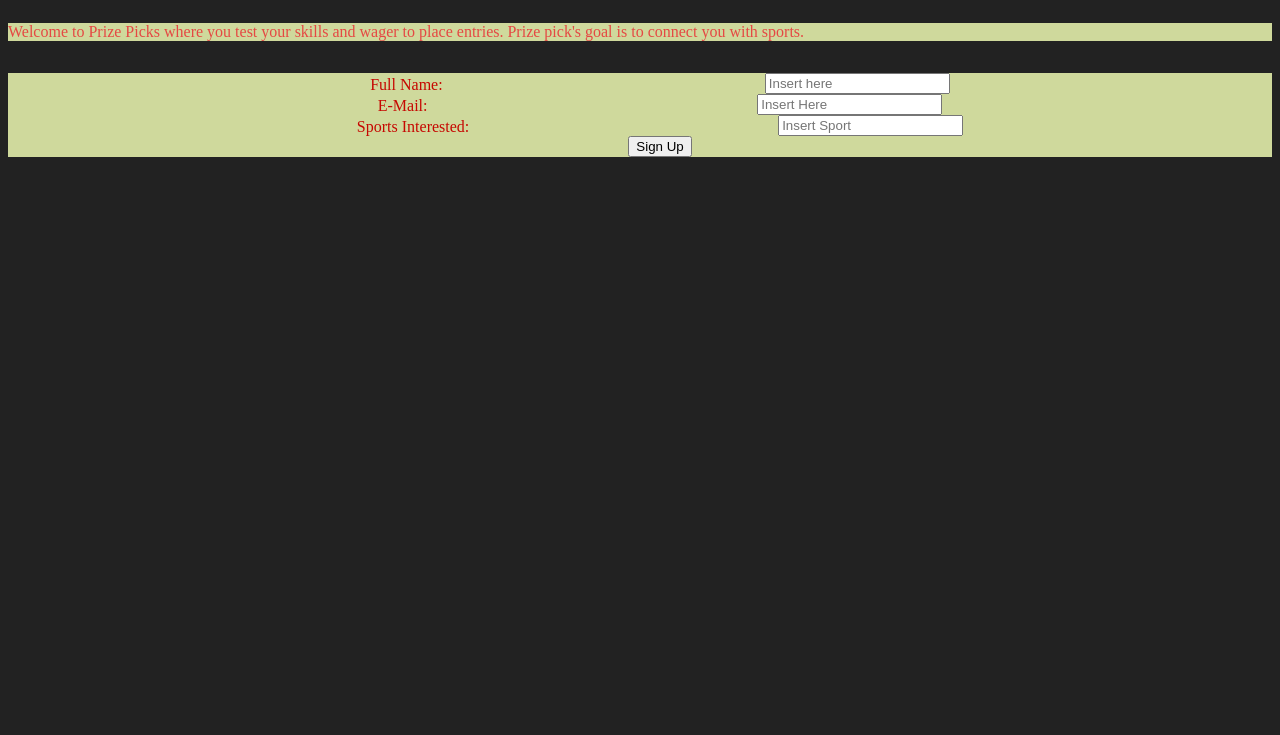
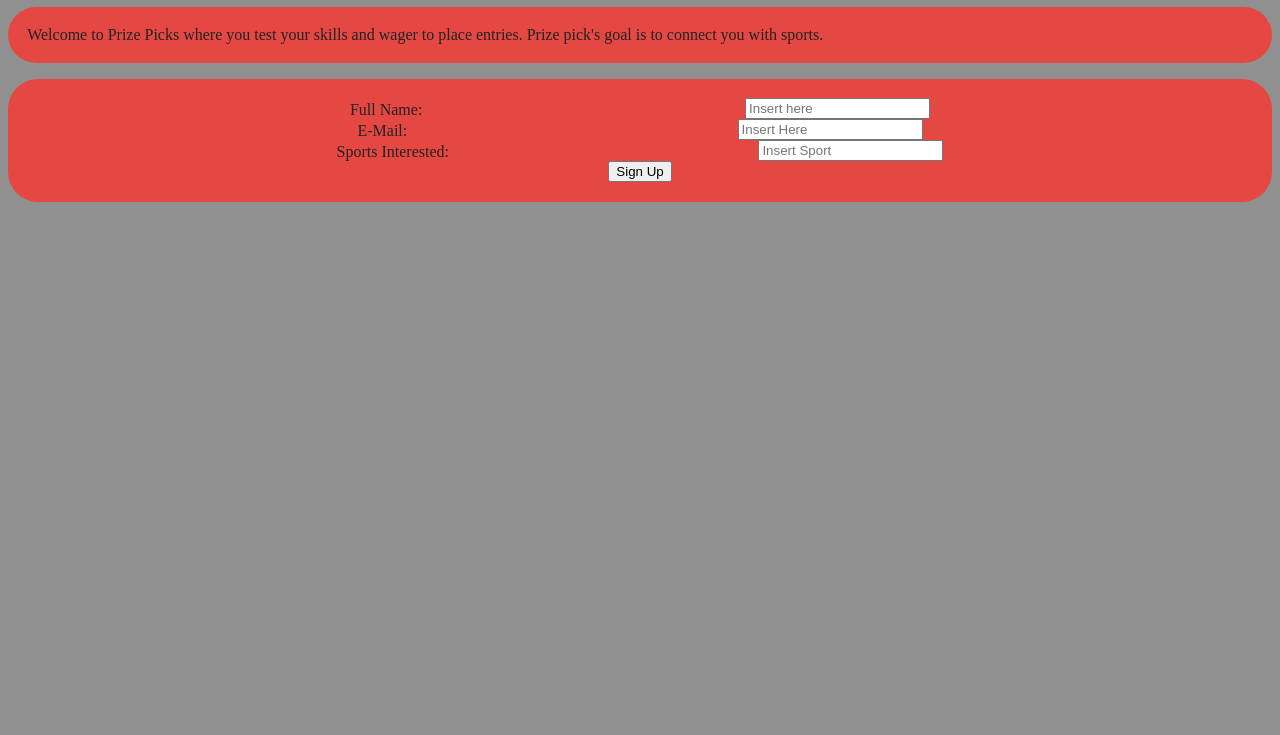
Before and after one commit to Nmohanty1/362_Project_One, a plain HTML site: page project_1/index.html in a window 1280 px wide. Shown: the part 65-800 px from the top of the page. Drawn offline with Linux system fonts and the light colour scheme.

Commit message:
Padding and border radius

```diff
--- a/project_1/assets/screen.css
+++ b/project_1/assets/screen.css
@@ -24,14 +24,15 @@ html{
   font-family: 'Didot',serif;
   font-size: 1.296em; /* 24/16 = 1.215*/
   color: #C60701;
+  border-radius: 30px;
 }
 body{
-  background:  #222;
+  background:  #909090;
 }
 h1 {
   font-size:1.575em; /*24/16 = 1.575 */
   line-height: 1.507814;
-  color: #C60701;
+  color: #222;
   text-align: center;
 
 }
@@ -46,20 +47,25 @@ form li {
   display: flex;
   align-items: flex-end;
 justify-content: space-evenly;
-color: #C60701;
+color: #222;
   /*align-items: center;*/
 }
 
 #flex{
   display: flex;
-  background-color: #CFD99C;
+  background-color: #E54843;
   /*justify-content: space-evenly; */
   flex-direction:column;
+  border-radius: 30px;
+  padding: 1.2em;
+  padding-bottom: 1.2em;
 }
 #about{
   /* Color Scheme */
-  color: #E54843;
-  background-color: #CFD99C;
+  color: #222;
+  background-color: #E54843;
+  border-radius: 30px;
+  padding:1.2em;
 }
 
 /* moving sign up button to bottom of flex*/
@@ -68,13 +74,4 @@ input[type="submit"]{
 }
 
 
-@media screen and (min-width: 820px){
-  #info{
-    display: grid;
-  }
-
-@media screen and (max-width: 520px){
-  html{
-    font-size:
-  }
 }
--- a/project_1/site.js
+++ b/project_1/site.js
@@ -20,7 +20,6 @@ function whitespace(value){
 //Check Email
 function validate(value) {
   var email = whitespace(value);
-  return validate
 }
 
 function validateform(){
```
